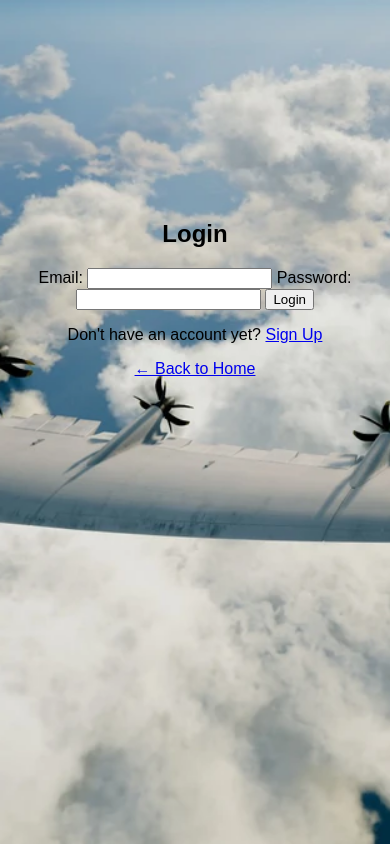
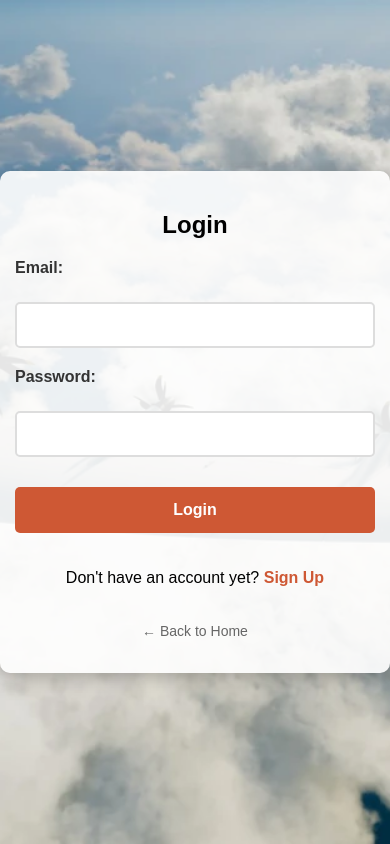
Before and after one commit to RobertNicoleBalintec/airusea, a PHP site: page /index_login.php in a window 390 px wide. Run offline with PHP 8.4, Linux system fonts and the light colour scheme.

Commit message:
login and register form update

```diff
--- a/style.css
+++ b/style.css
@@ -146,3 +146,135 @@
     border-color: #ff4d4d;
     background: #ffe6e6;
 }
+
+.container {
+    max-width: 600px;
+    width: 90%;
+    margin: 100px auto;
+    padding: 40px;
+    background-color: rgba(255, 255, 255, 0.9);
+    border-radius: 10px;
+    box-shadow: 0 5px 15px rgba(0, 0, 0, 0.2);
+    text-align: center;
+}
+
+form {
+    display: flex;
+    flex-direction: column;
+    gap: 20px;
+    margin-top: 20px;
+}
+
+form label {
+    text-align: left;
+    font-weight: bold;
+    margin-bottom: 5px;
+    color: #333;
+    display: block;
+}
+
+form input[type="email"],
+form input[type="password"],
+form input[type="text"] {
+    width: 100%;
+    padding: 12px 15px;
+    border: 2px solid #ddd;
+    border-radius: 5px;
+    font-size: 16px;
+    box-sizing: border-box;
+    transition: border-color 0.3s;
+}
+
+form input[type="email"]:focus,
+form input[type="password"]:focus,
+form input[type="text"]:focus {
+    border-color: #CE5834;
+    outline: none;
+}
+
+form button[type="submit"] {
+    background-color: #CE5834;
+    color: white;
+    padding: 14px;
+    border: none;
+    border-radius: 5px;
+    font-size: 16px;
+    font-weight: bold;
+    cursor: pointer;
+    transition: background-color 0.3s;
+    margin-top: 10px;
+}
+
+form button[type="submit"]:hover {
+    background-color: #a9432a;
+}
+
+form a {
+    color: #CE5834;
+    text-decoration: none;
+    font-weight: bold;
+}
+
+form a:hover {
+    text-decoration: underline;
+}
+
+.container p[style*="color: red"] {
+    background-color: #ffebee;
+    border: 1px solid #ffcdd2;
+    padding: 10px;
+    border-radius: 5px;
+    margin-bottom: 15px;
+}
+
+.container > p:last-child {
+    margin-top: 20px;
+    font-size: 14px;
+}
+
+.container > p:last-child a {
+    color: #666;
+    text-decoration: none;
+}
+
+.container > p:last-child a:hover {
+    color: #CE5834;
+    text-decoration: underline;
+}
+
+@media (max-width: 768px) {
+    .container {
+        margin: 60px auto;
+        padding: 30px 20px;
+        width: 95%;
+    }
+
+    body {
+        padding-top: 150px;
+    }
+}
+
+@media (max-width: 480px) {
+    .container {
+        margin: 40px auto;
+        padding: 20px 15px;
+    }
+
+    body {
+        padding-top: 120px;
+    }
+}
+
+body:has(.container) {
+    display: flex;
+    justify-content: center;
+    align-items: center;
+    min-height: 100vh;
+    padding-top: 0 !important;
+}
+
+body:has(.container) header {
+    position: absolute;
+    top: 0;
+    width: 100%;
+}
```
Also changed, not shown: log.txt (+61 -0 lines).
